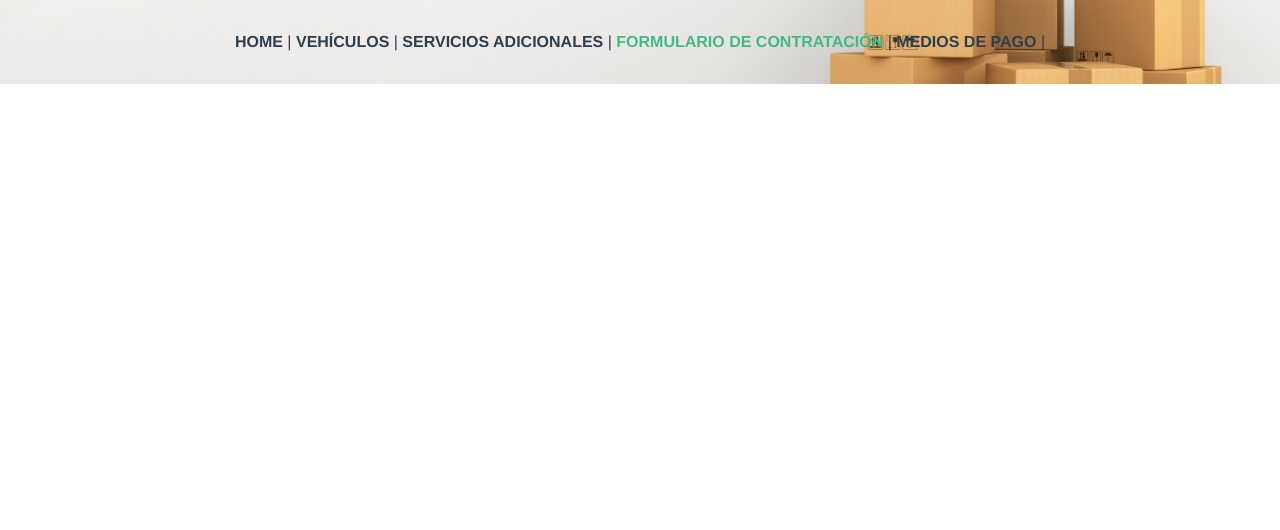
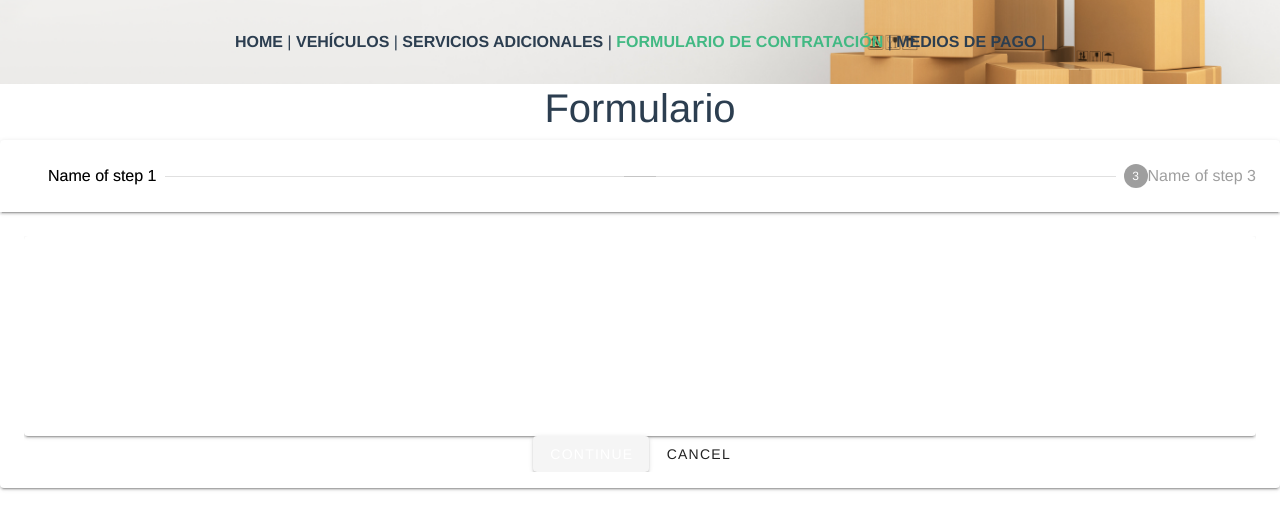
Before and after one commit to juanbori/transporta-dora, a Vue app: page /formulario in a window 1280 px wide. Shown: the top 530 px of the page. Built offline with nearby package versions, Linux system fonts and the light colour scheme.

Commit message:
Agregado de Vuetify y v-steppers para el Formulario

```diff
--- a/public/index.html
+++ b/public/index.html
@@ -6,6 +6,8 @@
     <meta name="viewport" content="width=device-width,initial-scale=1.0">
     <link rel="icon" href="<%= BASE_URL %>favicon.ico">
     <title><%= htmlWebpackPlugin.options.title %></title>
+    <link rel="stylesheet" href="https://fonts.googleapis.com/css?family=Roboto:100,300,400,500,700,900">
+    <link rel="stylesheet" href="https://cdn.jsdelivr.net/npm/@mdi/font@latest/css/materialdesignicons.min.css">
   </head>
   <body>
     <noscript>
--- /dev/null
+++ b/src/components/FormularioStepper.vue
@@ -0,0 +1,78 @@
+<template>
+  <v-stepper v-model="e1">
+    <v-stepper-header>
+      <v-stepper-step :complete="e1 > 1" step="1">Name of step 1</v-stepper-step>
+
+      <v-divider></v-divider>
+
+      <!-- <v-stepper-step :complete="e1 > 2" step="2">Name of step 2</v-stepper-step> -->
+
+      <v-divider></v-divider>
+
+      <v-stepper-step step="3">Name of step 3</v-stepper-step>
+    </v-stepper-header>
+
+    <v-stepper-items>
+      <v-stepper-content step="1">
+        <v-card
+          class="mb-12"
+          color="grey lighten-1"
+          height="200px"
+        ></v-card>
+
+        <v-btn
+          color="primary"
+          @click="e1 = 2"
+        >
+          Continue
+        </v-btn>
+
+        <v-btn text>Cancel</v-btn>
+      </v-stepper-content>
+
+      <v-stepper-content step="2">
+        <v-card
+          class="mb-12"
+          color="grey lighten-1"
+          height="200px"
+        ></v-card>
+
+        <v-btn
+          color="primary"
+          @click="e1 = 3"
+        >
+          Continue
+        </v-btn>
+
+        <v-btn text>Cancel</v-btn>
+      </v-stepper-content>
+
+      <v-stepper-content step="3">
+        <v-card
+          class="mb-12"
+          color="grey lighten-1"
+          height="200px"
+        ></v-card>
+
+        <v-btn
+          color="primary"
+          @click="e1 = 1"
+        >
+          Continue
+        </v-btn>
+
+        <v-btn text>Cancel</v-btn>
+      </v-stepper-content>
+    </v-stepper-items>
+  </v-stepper>
+</template>
+
+<script>
+  export default {
+    data () {
+      return {
+        e1: 1,
+      }
+    },
+  }
+</script>
--- a/src/main.js
+++ b/src/main.js
@@ -5,11 +5,13 @@ import store from './store'
 
 import 'bootstrap';
 import 'bootstrap/dist/css/bootstrap.min.css'
+import vuetify from './plugins/vuetify';
 
 Vue.config.productionTip = false
 
 new Vue({
   router,
   store,
+  vuetify,
   render: h => h(App)
 }).$mount('#app')
--- /dev/null
+++ b/src/plugins/vuetify.js
@@ -0,0 +1,7 @@
+import Vue from 'vue';
+import Vuetify from 'vuetify/lib';
+
+Vue.use(Vuetify);
+
+export default new Vuetify({
+});
--- a/src/views/Formulario.vue
+++ b/src/views/Formulario.vue
@@ -0,0 +1,6 @@
+<template>
+  <div class="Formulario">
+    <h1>Formulario</h1>
+    <router-view></router-view>
+  </div>
+</template>
--- /dev/null
+++ b/vue.config.js
@@ -0,0 +1,5 @@
+module.exports = {
+  "transpileDependencies": [
+    "vuetify"
+  ]
+}
```
Also changed, not shown: package.json (+7 -1 lines), src/router/index.js (+6 -1 lines), src/components/PrimerPaso.vue (deleted), src/components/SegundoPaso.vue (deleted), 1 other file (tests, documents, lock files or other folders).
